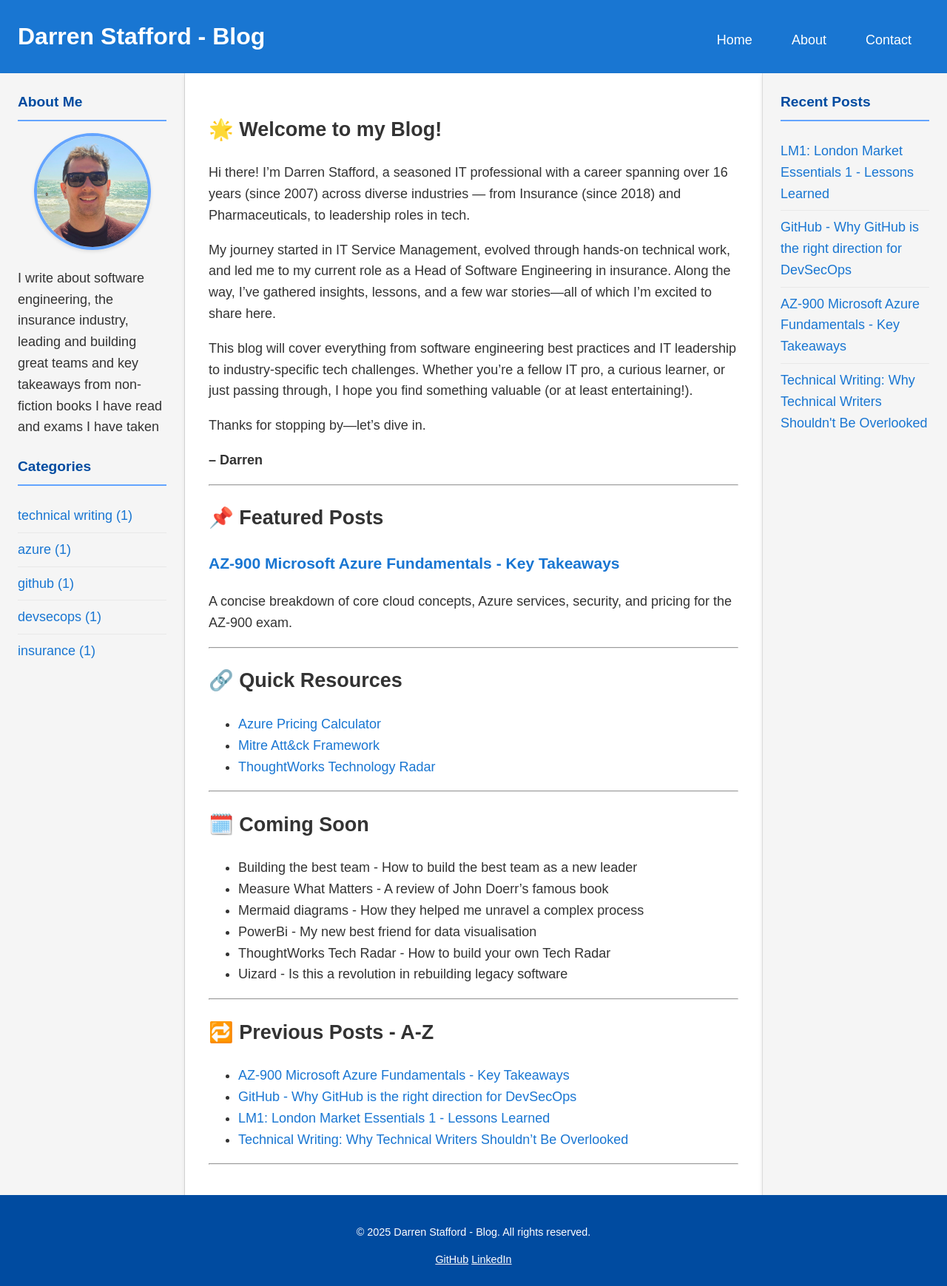
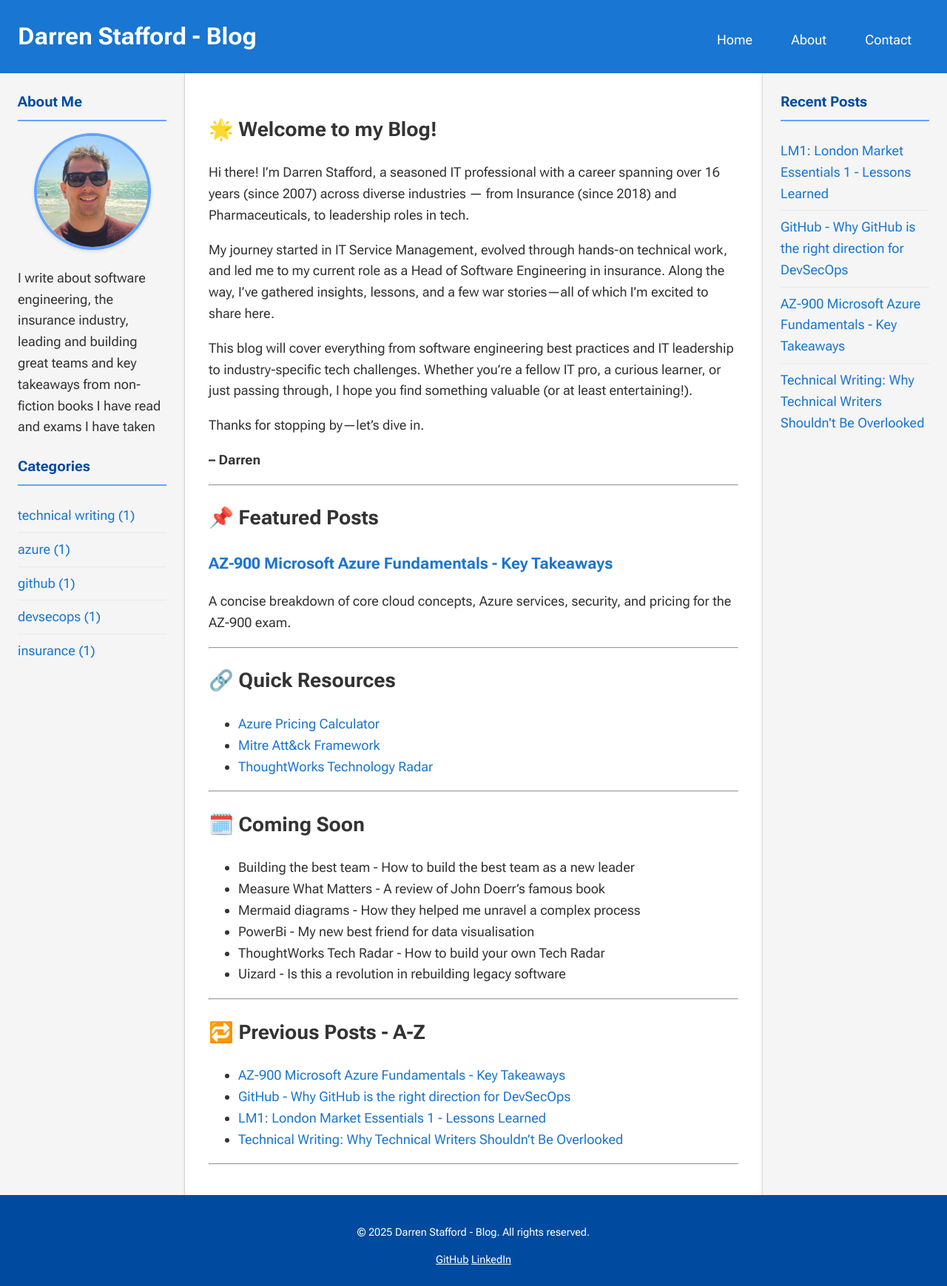
Before and after one commit to dazstaffs/blog, a Jekyll site: the page built from index.md, in a window 1280 px wide. Shown: the whole page at 74% size. Built offline with Jekyll 4.4.1, drawn with Linux system fonts in a browser that asks for light colours; some web fonts are replaced.

Commit message:
going back to roboto flex font

```diff
--- a/_layouts/default.html
+++ b/_layouts/default.html
@@ -7,8 +7,7 @@
   <link rel="stylesheet" href="{{ site.baseurl }}/assets/css/main.css">
   <link rel="stylesheet" href="https://cdnjs.cloudflare.com/ajax/libs/font-awesome/5.15.4/css/all.min.css">
   <link rel="icon" href="{{ site.baseurl }}/assets/images/logo.svg" type="image/svg+xml">
-  <!-- <link href="https://fonts.googleapis.com/css2?family=Roboto:wght@300;400;500;700&display=swap" rel="stylesheet"> -->
-<link href="https://fonts.googleapis.com/css2?family=Unna:ital,wght@0,400;0,700;1,400;1,700&display=swap" rel="stylesheet">
+  <link href="https://fonts.googleapis.com/css2?family=Roboto+Flex:opsz,wght@8..144,100..1000&display=swap" rel="stylesheet">
 </head>
 <body>
   <div class="container">
--- a/_sass/main.scss
+++ b/_sass/main.scss
@@ -6,7 +6,7 @@ $secondary-color: #f5f5f5;
 $text-color: #333;
 $light-text: #fff;
 $shadow: 0 2px 5px rgba(0, 0, 0, 0.1);
-$font-primary: 'Unna', sans-serif;
+$font-primary: 'Roboto Flex', sans-serif;
 $base-font-size: 18px;
 $line-height: 1.6;
 
```
